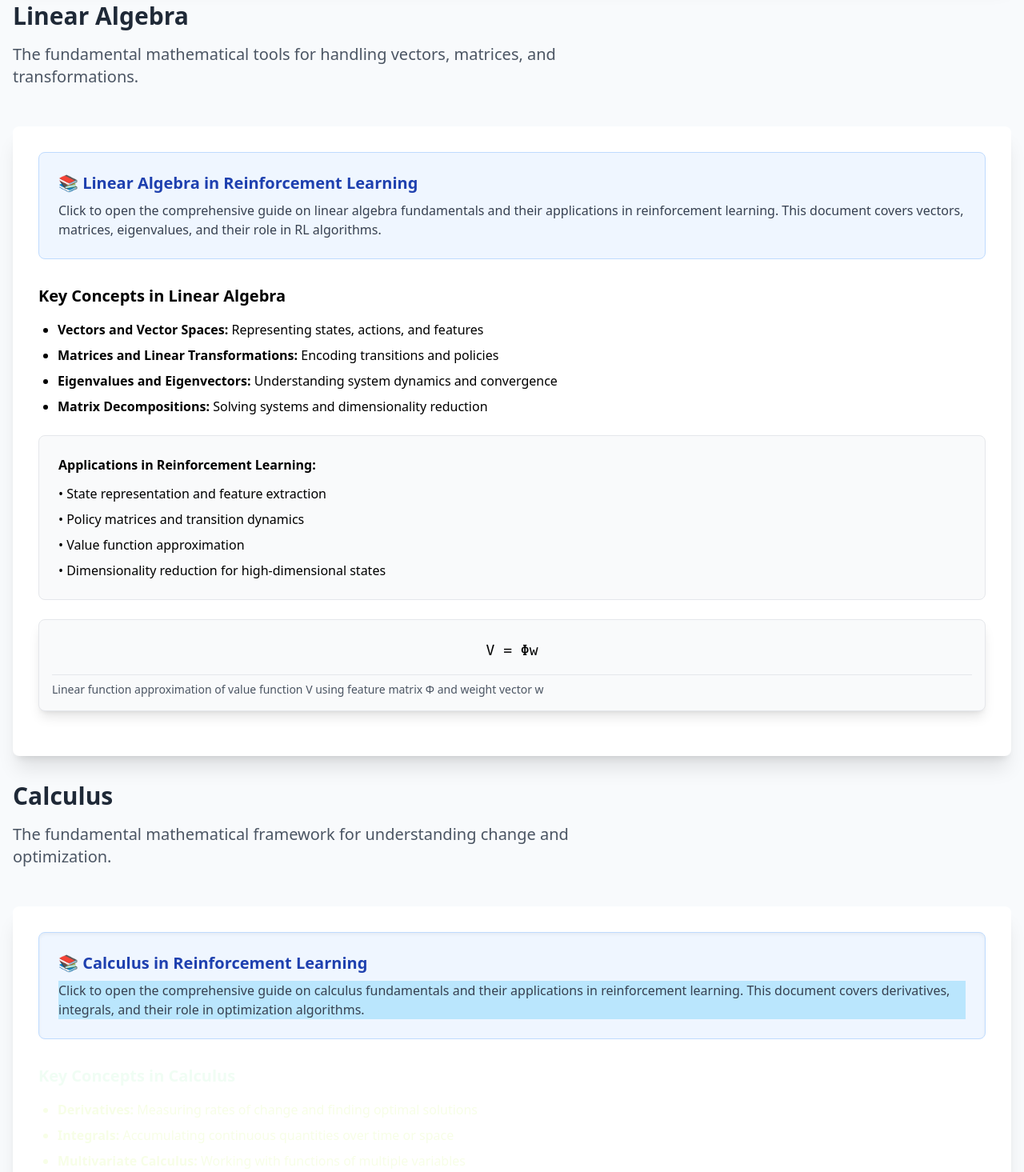
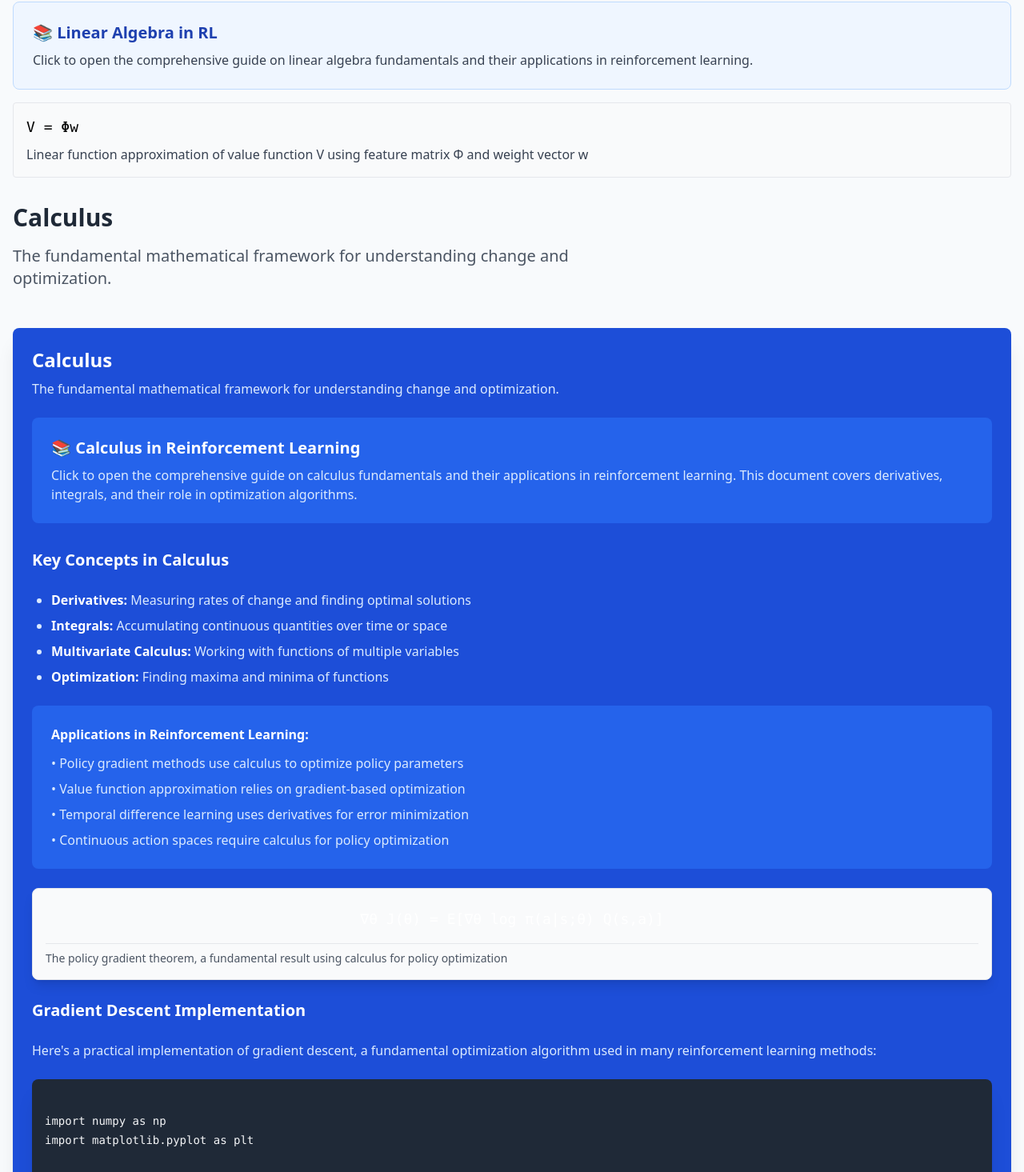
Before and after one commit to SergeyErmakov85/RL_ML-agents_site, a React (Vite) app: page /math-foundations in a window 1280 px wide. Shown: the part 770-2235 px from the top of the page at 80% size. Built offline with nearby package versions, Linux system fonts and the light colour scheme.

Commit message:
Updated MathFoundationsPage.tsx

```diff
--- a/src/pages/MathFoundationsPage.tsx
+++ b/src/pages/MathFoundationsPage.tsx
@@ -3,6 +3,7 @@ import SectionHeading from '../components/SectionHeading';
 import ContentBlock from '../components/ContentBlock';
 import MathEquation from '../components/MathEquation';
 import CodeBlock from '../components/CodeBlock';
+import LinearAlgebraSection from '../components/LinearAlgebraSection';
 
 const MathFoundationsPage: React.FC = () => {
   const handleOpenCalculusGuide = () => {
@@ -102,46 +103,11 @@ print(f"Function value at minimum: {f_history[-1]}")
         </ContentBlock>
 
         {/* Linear Algebra */}
-        <SectionHeading
-          title="Linear Algebra"
-          subtitle="The fundamental mathematical tools for handling vectors, matrices, and transformations."
-        />
-
-        <ContentBlock>
-          <button
-            onClick={handleOpenLinearAlgebraGuide}
-            className="block w-full p-6 bg-blue-50 rounded-lg border border-blue-200 hover:bg-blue-100 transition-colors duration-300 mb-8 text-left cursor-pointer"
-          >
-            <h3 className="text-xl font-semibold mb-2 text-blue-800">📚 Linear Algebra in Reinforcement Learning</h3>
-            <p className="text-gray-700">
-              Click to open the comprehensive guide on linear algebra fundamentals and their applications in reinforcement learning.
-              This document covers vectors, matrices, eigenvalues, and their role in RL algorithms.
-            </p>
-          </button>
-
-          <h3 className="text-xl font-semibold mb-4">Key Concepts in Linear Algebra</h3>
-          <ul className="list-disc pl-6 mb-6 space-y-2">
-            <li><strong>Vectors and Vector Spaces:</strong> Representing states, actions, and features</li>
-            <li><strong>Matrices and Linear Transformations:</strong> Encoding transitions and policies</li>
-            <li><strong>Eigenvalues and Eigenvectors:</strong> Understanding system dynamics and convergence</li>
-            <li><strong>Matrix Decompositions:</strong> Solving systems and dimensionality reduction</li>
-          </ul>
-
-          <div className="bg-gray-50 p-6 rounded-lg border border-gray-200 mb-6">
-            <h4 className="font-semibold mb-3">Applications in Reinforcement Learning:</h4>
-            <ul className="space-y-2">
-              <li>• State representation and feature extraction</li>
-              <li>• Policy matrices and transition dynamics</li>
-              <li>• Value function approximation</li>
-              <li>• Dimensionality reduction for high-dimensional states</li>
-            </ul>
-          </div>
-
-          <MathEquation
+        <LinearAlgebraSection
+          onOpenGuide={handleOpenLinearAlgebraGuide}
           equation="V = Φw"
           description="Linear function approximation of value function V using feature matrix Φ and weight vector w"
         />
-        </ContentBlock>
 
         {/* Calculus */}
         <SectionHeading
@@ -149,29 +115,36 @@ print(f"Function value at minimum: {f_history[-1]}")
           subtitle="The fundamental mathematical framework for understanding change and optimization."
         />
 
-        <ContentBlock className="text-black bg-sky-700">
+        <div className="bg-blue-700 rounded-lg overflow-hidden shadow-xl mb-8">
+          <div className="p-6">
+            <h2 className="text-2xl font-bold text-white mb-2">Calculus</h2>
+            <p className="text-blue-100 mb-6">
+              The fundamental mathematical framework for understanding change and optimization.
+            </p>
+
             <button
               onClick={handleOpenCalculusGuide}
-            className="block w-full p-6 bg-blue-50 rounded-lg border border-blue-200 hover:bg-blue-100 transition-colors duration-300 mb-8 text-left cursor-pointer shadow-inner"
+              className="block w-full p-6 bg-blue-600 rounded-lg hover:bg-blue-500 transition-colors duration-300 mb-8 text-left cursor-pointer"
             >
-            <h3 className="text-xl font-semibold mb-2 text-blue-800">📚 Calculus in Reinforcement Learning</h3>
-            <p className="text-gray-700 bg-sky-200">
+              <h3 className="text-xl font-semibold mb-2 text-white">📚 Calculus in Reinforcement Learning</h3>
+              <p className="text-blue-100">
                 Click to open the comprehensive guide on calculus fundamentals and their applications in reinforcement learning.
                 This document covers derivatives, integrals, and their role in optimization algorithms.
               </p>
             </button>
 
-          <h3 className="text-xl font-semibold mb-4 text-green-50">Key Concepts in Calculus</h3>
-          <ul className="list-disc pl-6 mb-6 space-y-2 text-lime-50">
-            <li><strong className="text-current">Derivatives:</strong> Measuring rates of change and finding optimal solutions</li>
-            <li><strong>Integrals:</strong> Accumulating continuous quantities over time or space</li>
-            <li><strong>Multivariate Calculus:</strong> Working with functions of multiple variables</li>
-            <li><strong>Optimization:</strong> Finding maxima and minima of functions</li>
+            <div className="space-y-6 text-white">
+              <h3 className="text-xl font-semibold mb-4">Key Concepts in Calculus</h3>
+              <ul className="list-disc pl-6 space-y-2 text-blue-100">
+                <li><strong className="text-white">Derivatives:</strong> Measuring rates of change and finding optimal solutions</li>
+                <li><strong className="text-white">Integrals:</strong> Accumulating continuous quantities over time or space</li>
+                <li><strong className="text-white">Multivariate Calculus:</strong> Working with functions of multiple variables</li>
+                <li><strong className="text-white">Optimization:</strong> Finding maxima and minima of functions</li>
               </ul>
 
-          <div className="bg-gray-50 p-6 rounded-lg border border-gray-200 mb-6">
-            <h4 className="font-semibold mb-3">Applications in Reinforcement Learning:</h4>
-            <ul className="space-y-2">
+              <div className="bg-blue-600 p-6 rounded-lg mt-8">
+                <h4 className="font-semibold mb-3 text-white">Applications in Reinforcement Learning:</h4>
+                <ul className="space-y-2 text-blue-100">
                   <li>• Policy gradient methods use calculus to optimize policy parameters</li>
                   <li>• Value function approximation relies on gradient-based optimization</li>
                   <li>• Temporal difference learning uses derivatives for error minimization</li>
@@ -179,17 +152,21 @@ print(f"Function value at minimum: {f_history[-1]}")
                 </ul>
               </div>
 
+              <div className="mt-8">
                 <MathEquation
                   equation="∇θ J(θ) = E[∇θ log π(a|s;θ) Q(s,a)]"
                   description="The policy gradient theorem, a fundamental result using calculus for policy optimization"
                 />
+              </div>
 
               <h3 className="text-xl font-semibold mt-8 mb-4">Gradient Descent Implementation</h3>
-          <p className="mb-4">
+              <p className="mb-4 text-blue-100">
                 Here's a practical implementation of gradient descent, a fundamental optimization algorithm used in many reinforcement learning methods:
               </p>
               <CodeBlock code={gradientDescentCode} language="python" />
-        </ContentBlock>
+            </div>
+          </div>
+        </div>
 
         {/* Probability Theory */}
         <SectionHeading
```
Lines whose indentation alone changed are shown as unchanged.
